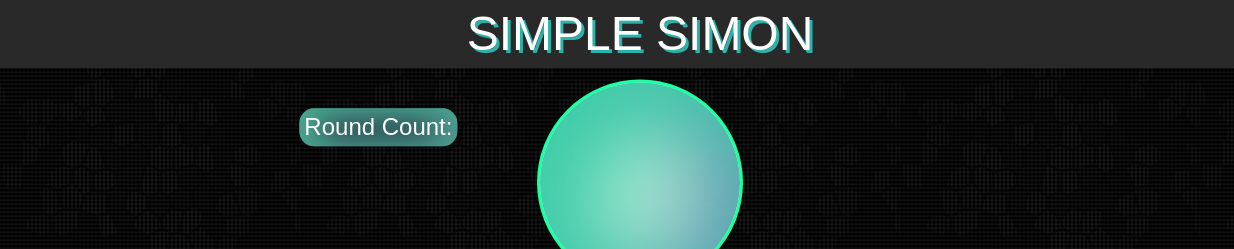
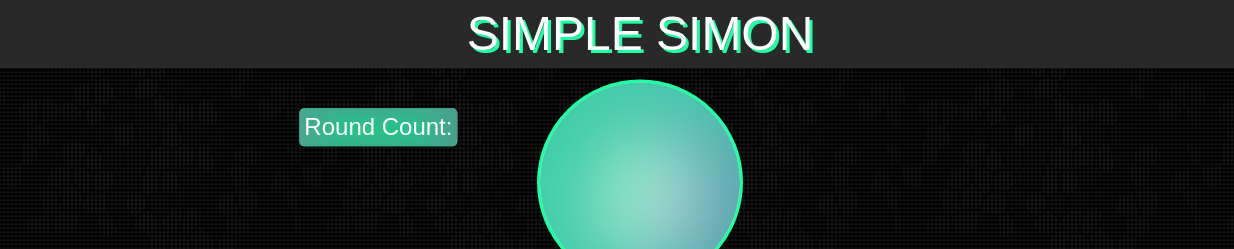
Before and after one commit to Jerik0/Simple-Simon-Game, a plain HTML site: page index.html in a window 1280 px wide. Shown: the top 249 px of the page, 0-1234 px from the left. Drawn offline with nearby package versions, Linux system fonts and the light colour scheme.

Commit message:
Minor updates to 'round-count-text' and nav-bar-text box shading.

```diff
--- a/style.css
+++ b/style.css
@@ -27,7 +27,7 @@ body {
 #nav-bar-text {
     background-color: transparent;
     display: inline-block;
-    text-shadow: 3px 3px #2bb3aa;
+    text-shadow: 3px 3px #1dffa3;
 }
 
 @keyframes hover {
@@ -66,10 +66,10 @@ transform: translate3d(-175px, 0px, 0px);
     box-shadow:
             inset 20px 5px 30px #49A68F,
             inset -20px 0 30px #4E998F;
-    border-radius: 15px;
+    border-radius: 5px;
     padding: 5px;
     display: inline;
-    background-color: #28444D;
+    background-color: #17d288;
     color: #ffffff;
 
 }
```
